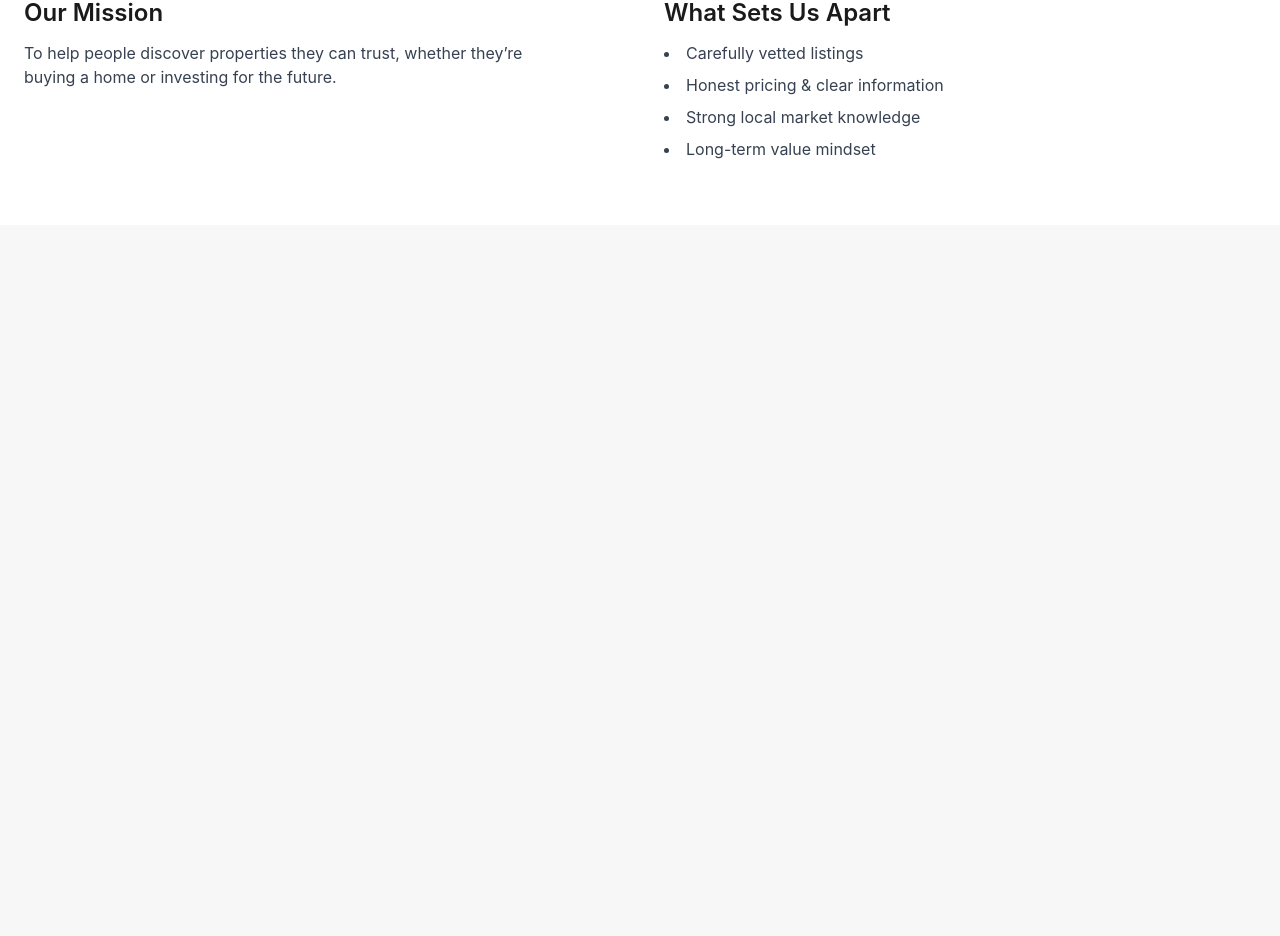
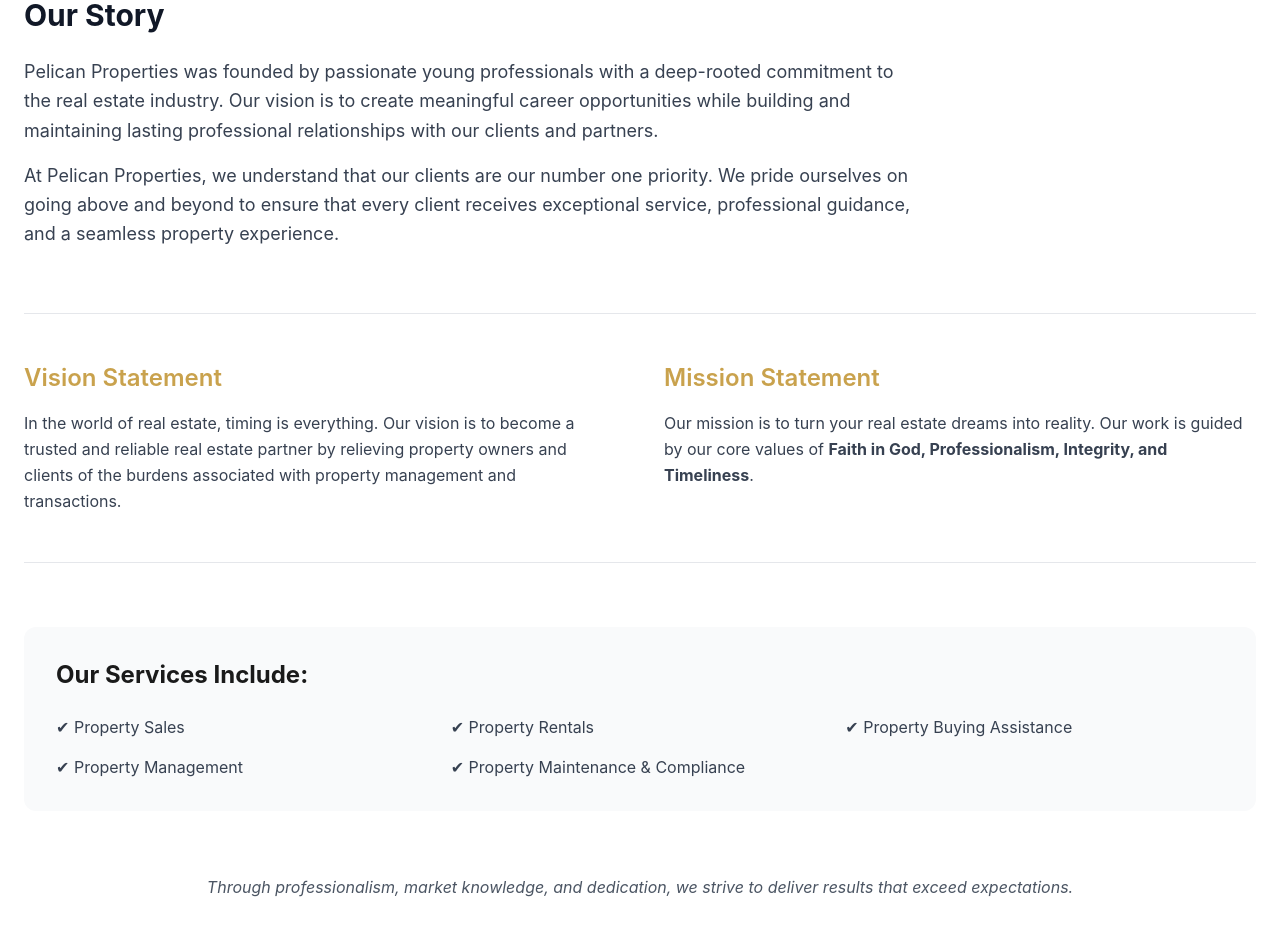
Before and after one commit to LenienceM/Property-Management, a React (Vite) app in the folder property-management/frontend/: page /about in a window 1280 px wide. Shown: the part 652-1588 px from the top of the page. Before the commit the page ends 877 px from the top, so only its background shows below. Built offline with nearby package versions, Linux system fonts and the light colour scheme; the HTML template or start-up script is replaced by a standard one.

Commit message:
feat: update about page and contact page content with Pelican Properties branding

```diff
--- a/property-management/frontend/src/pages/About.tsx
+++ b/property-management/frontend/src/pages/About.tsx
@@ -1,40 +1,71 @@
 // src/pages/About.tsx
-import heroImage from "../utils/background.avif"; // optional hero image
+import heroImage from "../utils/background.avif";
 import SectionHeader from "../components/ui/SectionHeader";
 import Container from "../components/layout/Container";
 
 export default function About() {
   return (
     <div className="min-h-screen bg-white">
-
       {/* Hero */}
       <SectionHeader
-        title="About Us"
-        subtitle="We focus on quality properties, transparent processes, and long-term value for buyers and investors."
-        backgroundImage={heroImage} // optional
+        title="About Pelican Properties"
+        subtitle="Turn your real estate dreams into reality with a seamless, stress-free experience."
+        backgroundImage={heroImage}
       />
 
-      {/* Core Content */}
       <Container>
-        <div className="py-16 grid md:grid-cols-2 gap-12">
+        <div className="py-16 space-y-16">
+          {/* Main Story */}
+          <section className="max-w-4xl">
+            <h2 className="text-3xl font-bold text-gray-900 mb-6">Our Story</h2>
+            <p className="text-gray-700 leading-relaxed text-lg">
+              Pelican Properties was founded by passionate young professionals with a deep-rooted commitment
+              to the real estate industry. Our vision is to create meaningful career opportunities while
+              building and maintaining lasting professional relationships with our clients and partners.
+            </p>
+            <p className="mt-4 text-gray-700 leading-relaxed text-lg">
+              At Pelican Properties, we understand that our clients are our number one priority.
+              We pride ourselves on going above and beyond to ensure that every client receives
+              exceptional service, professional guidance, and a seamless property experience.
+            </p>
+          </section>
 
-          <div>
-            <h3 className="text-2xl font-semibold">Our Mission</h3>
-            <p className="mt-3 text-gray-700 max-w-lg">
-              To help people discover properties they can trust, whether they’re buying a home or investing for the future.
-            </p>
+          {/* Mission & Vision Grid */}
+          <div className="grid md:grid-cols-2 gap-12 border-t border-b py-12">
+            <div>
+              <h3 className="text-2xl font-semibold text-[#C9A24D]">Vision Statement</h3>
+              <p className="mt-4 text-gray-700 leading-relaxed">
+                In the world of real estate, timing is everything. Our vision is to become a trusted
+                and reliable real estate partner by relieving property owners and clients of the burdens
+                associated with property management and transactions.
+              </p>
+            </div>
+            <div>
+              <h3 className="text-2xl font-semibold text-[#C9A24D]">Mission Statement</h3>
+              <p className="mt-4 text-gray-700 leading-relaxed">
+                Our mission is to turn your real estate dreams into reality. Our work is guided by our
+                core values of <strong>Faith in God, Professionalism, Integrity, and Timeliness</strong>.
+              </p>
+            </div>
           </div>
 
-          <div>
-            <h3 className="text-2xl font-semibold">What Sets Us Apart</h3>
-            <ul className="mt-3 space-y-2 text-gray-700 list-disc list-inside">
-              <li>Carefully vetted listings</li>
-              <li>Honest pricing & clear information</li>
-              <li>Strong local market knowledge</li>
-              <li>Long-term value mindset</li>
+          {/* Services Section */}
+          <section className="bg-gray-50 p-8 rounded-xl">
+            <h2 className="text-2xl font-bold mb-6">Our Services Include:</h2>
+            <ul className="grid sm:grid-cols-2 lg:grid-cols-3 gap-4 text-gray-700">
+              <li className="flex items-center gap-2">✔ Property Sales</li>
+              <li className="flex items-center gap-2">✔ Property Rentals</li>
+              <li className="flex items-center gap-2">✔ Property Buying Assistance</li>
+              <li className="flex items-center gap-2">✔ Property Management</li>
+              <li className="flex items-center gap-2">✔ Property Maintenance & Compliance</li>
             </ul>
-          </div>
+          </section>
 
+          {/* Final Statement */}
+          <p className="text-center text-gray-600 italic pb-10">
+            Through professionalism, market knowledge, and dedication, we strive to deliver results
+            that exceed expectations.
+          </p>
         </div>
       </Container>
     </div>
--- a/property-management/frontend/src/pages/Contact.tsx
+++ b/property-management/frontend/src/pages/Contact.tsx
@@ -1,17 +1,30 @@
-// src/pages/Contact.tsx
+import { useState } from "react";
 import SectionHeader from "../components/ui/SectionHeader";
 import Container from "../components/layout/Container";
-import heroImage from "../utils/background.avif"; // optional hero image
+import heroImage from "../utils/background.avif";
 
 export default function Contact() {
+  const [formData, setFormData] = useState({
+    name: "",
+    email: "",
+    service: "General Inquiry",
+    message: "",
+  });
+
+  const handleSubmit = (e: React.FormEvent) => {
+    e.preventDefault();
+    // Logic for connecting to your Spring Boot /api/contact can go here
+    console.log("Form Data:", formData);
+    alert("Thank you for contacting Pelican Properties. Our team will reach out to you shortly.");
+  };
+
   return (
     <div className="min-h-screen bg-white">
-
       {/* Hero */}
       <SectionHeader
         title="Contact Us"
-        subtitle="Let’s talk about your next property move."
-        backgroundImage={heroImage} // optional
+        subtitle="Let’s talk about your next property move. Professional guidance is just a message away."
+        backgroundImage={heroImage}
       />
 
       {/* Form + Details */}
@@ -20,20 +33,47 @@
           <div className="grid md:grid-cols-2 gap-20">
 
             {/* Contact Form */}
-            <form className="space-y-6">
+            <form onSubmit={handleSubmit} className="space-y-6">
               <input
+                required
                 className="w-full border border-gray-300 p-4 rounded focus:border-[#C9A24D] outline-none"
                 placeholder="Your Name"
+                value={formData.name}
+                onChange={(e) => setFormData({ ...formData, name: e.target.value })}
               />
               <input
+                required
+                type="email"
                 className="w-full border border-gray-300 p-4 rounded focus:border-[#C9A24D] outline-none"
                 placeholder="Email Address"
+                value={formData.email}
+                onChange={(e) => setFormData({ ...formData, email: e.target.value })}
               />
+
+              {/* Added Service Selection to match your Mission Statement */}
+              <select
+                className="w-full border border-gray-300 p-4 rounded focus:border-[#C9A24D] outline-none bg-white text-gray-500"
+                value={formData.service}
+                onChange={(e) => setFormData({ ...formData, service: e.target.value })}
+              >
+                <option>General Inquiry</option>
+                <option>Property Sales</option>
+                <option>Property Rentals</option>
+                <option>Property Management</option>
+                <option>Maintenance & Compliance</option>
+              </select>
+
               <textarea
+                required
                 className="w-full border border-gray-300 p-4 h-40 rounded focus:border-[#C9A24D] outline-none"
-                placeholder="Message"
+                placeholder="How can we help you?"
+                value={formData.message}
+                onChange={(e) => setFormData({ ...formData, message: e.target.value })}
               />
-              <button className="px-8 py-4 border border-[#C9A24D] text-[#C9A24D] hover:bg-[#C9A24D] hover:text-black transition rounded">
+              <button
+                type="submit"
+                className="px-8 py-4 border border-[#C9A24D] text-[#C9A24D] hover:bg-[#C9A24D] hover:text-black font-semibold transition rounded"
+              >
                 Send Message
               </button>
             </form>
@@ -41,16 +81,24 @@
             {/* Contact Details */}
             <div className="space-y-8">
               <div>
-                <h3 className="text-xl font-semibold">Office</h3>
-                <p className="text-gray-700">Johannesburg, South Africa</p>
+                <h3 className="text-xl font-semibold text-gray-900">Office</h3>
+                <p className="text-gray-700">Sandton, Johannesburg</p>
+                <p className="text-gray-700">South Africa</p>
               </div>
               <div>
-                <h3 className="text-xl font-semibold">Email</h3>
-                <p className="text-gray-700">info@pelicanproperties.co.za</p>
+                <h3 className="text-xl font-semibold text-gray-900">Email</h3>
+                <p className="text-[#C9A24D]">info@pelicanproperties.co.za</p>
               </div>
               <div>
-                <h3 className="text-xl font-semibold">Phone</h3>
+                <h3 className="text-xl font-semibold text-gray-900">Professional Support</h3>
                 <p className="text-gray-700">+27 11 000 0000</p>
+                <p className="text-sm text-gray-500 mt-2">Available: Mon - Fri, 08:00 - 17:00</p>
+              </div>
+
+              <div className="pt-6 border-t border-gray-200">
+                <p className="text-sm italic text-gray-600">
+                  "Relieving property owners of the burdens associated with property management."
+                </p>
               </div>
             </div>
 
```
